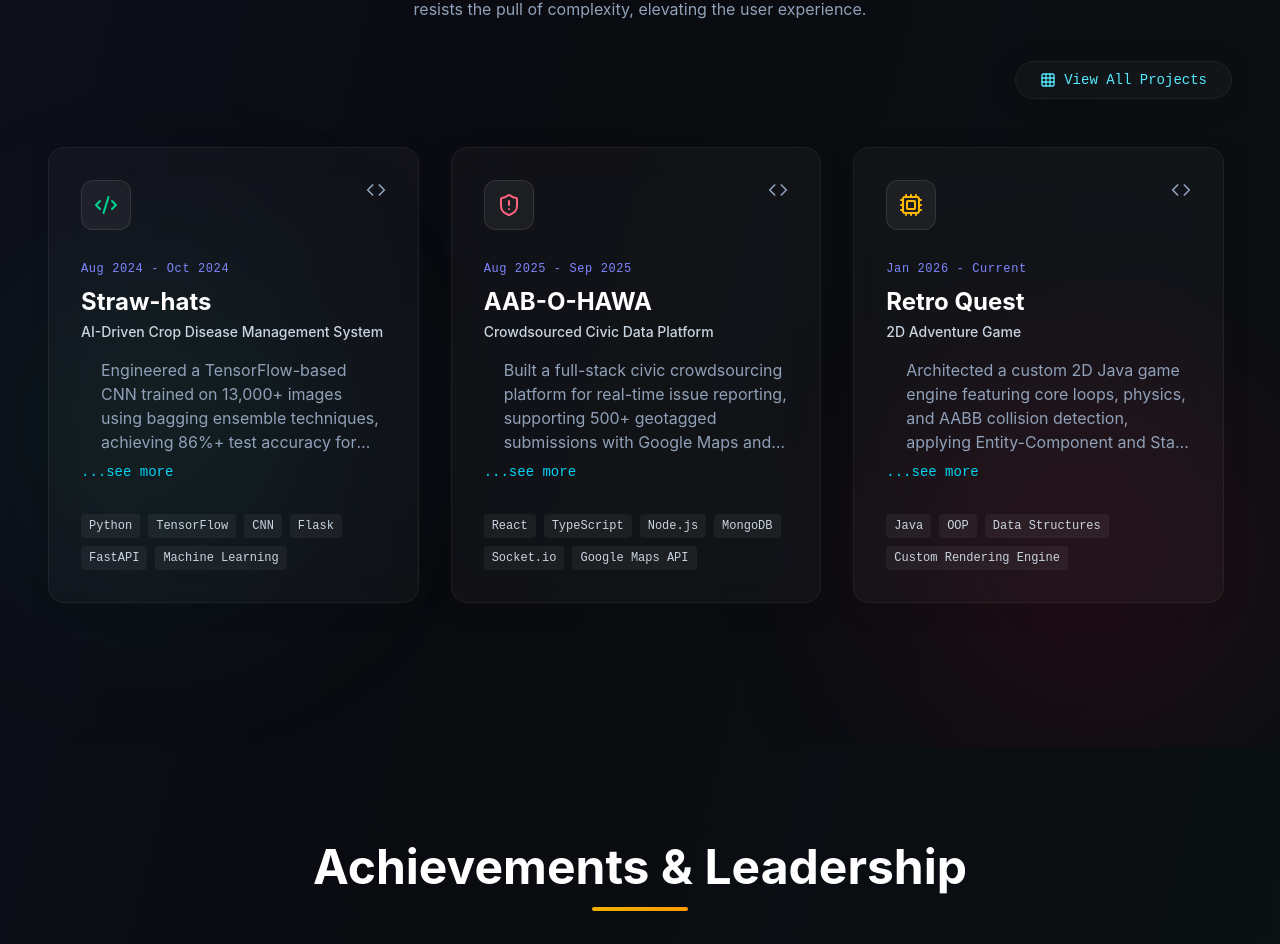
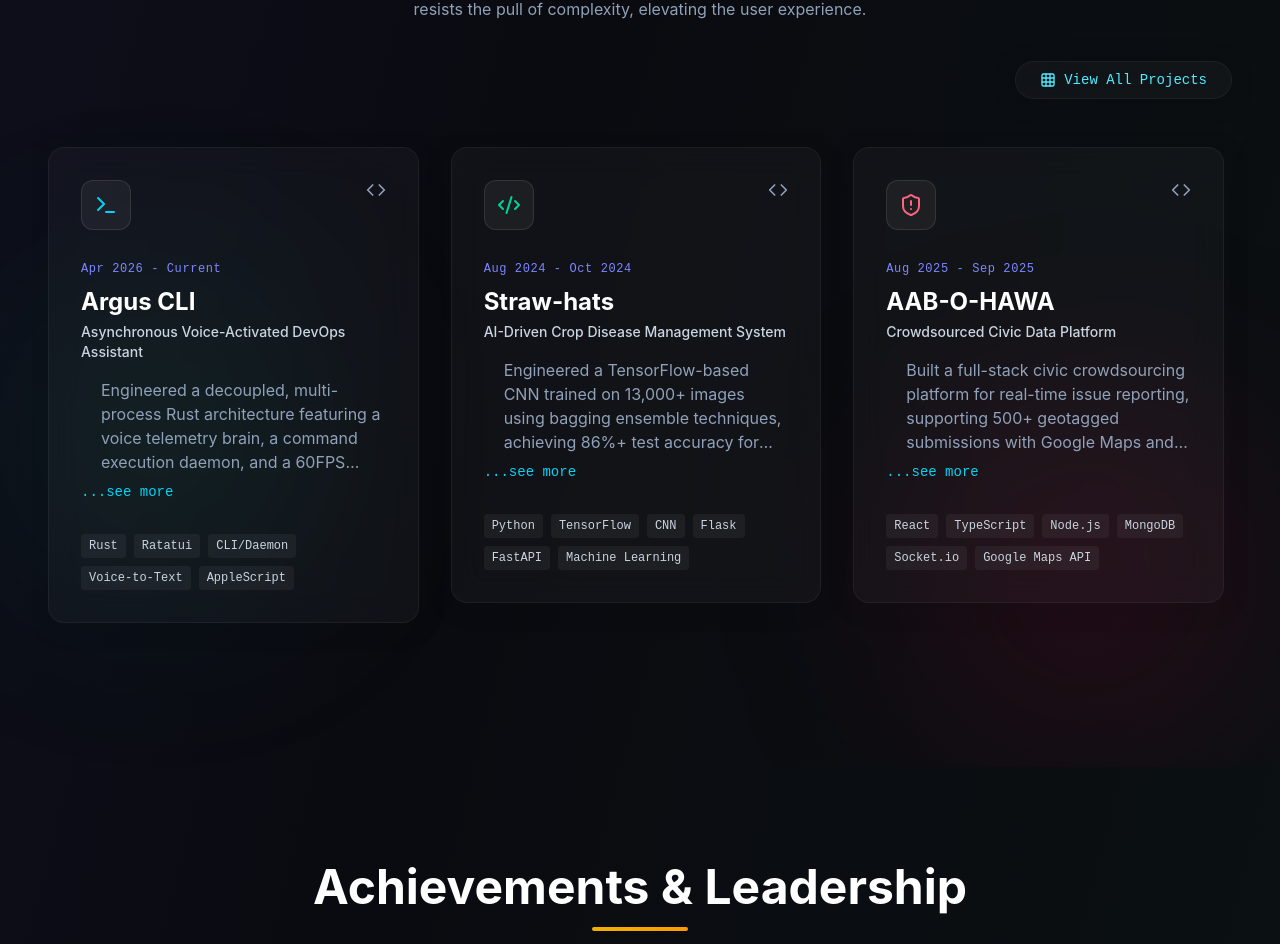
Before and after one commit to Aranya5/Portfolio-Aranya, a React (Vite) app: page / in a window 1280 px wide. Shown: the part 2730-3674 px from the top of the page. Built offline with nearby package versions, Linux system fonts and the light colour scheme.

Commit message:
Argus cli addition

```diff
--- a/src/components/Projects.tsx
+++ b/src/components/Projects.tsx
@@ -1,8 +1,20 @@
 import { useRef, useState, useEffect } from 'react';
 import { motion } from 'framer-motion';
-import { Code, Code2, ShieldAlert, Cpu, ScanEye, ChevronLeft, ChevronRight, Grid, List } from 'lucide-react';
+import { Code, Code2, ShieldAlert, Cpu, ScanEye, ChevronLeft, ChevronRight, Grid, List, Terminal } from 'lucide-react';
 
 const projects = [
+  {
+    title: 'Argus CLI',
+    period: 'Apr 2026 - Current',
+    subtitle: 'Asynchronous Voice-Activated DevOps Assistant',
+    description: [
+      'Engineered a decoupled, multi-process Rust architecture featuring a voice telemetry brain, a command execution daemon, and a 60FPS Ratatui TUI dashboard.',
+      'Developed smart network telemetry and automated workflows to detect frameworks, nuke zombie ports, and manipulate native browsers via AppleScript.'
+    ],
+    stack: ['Rust', 'Ratatui', 'CLI/Daemon', 'Voice-to-Text', 'AppleScript'],
+    icon: <Terminal className="text-cyan-400" size={24} />,
+    githubUrl: 'https://github.com/Aranya5/Argus-CLI'
+  },
   {
     title: 'Straw-hats',
     period: 'Aug 2024 - Oct 2024',
```
